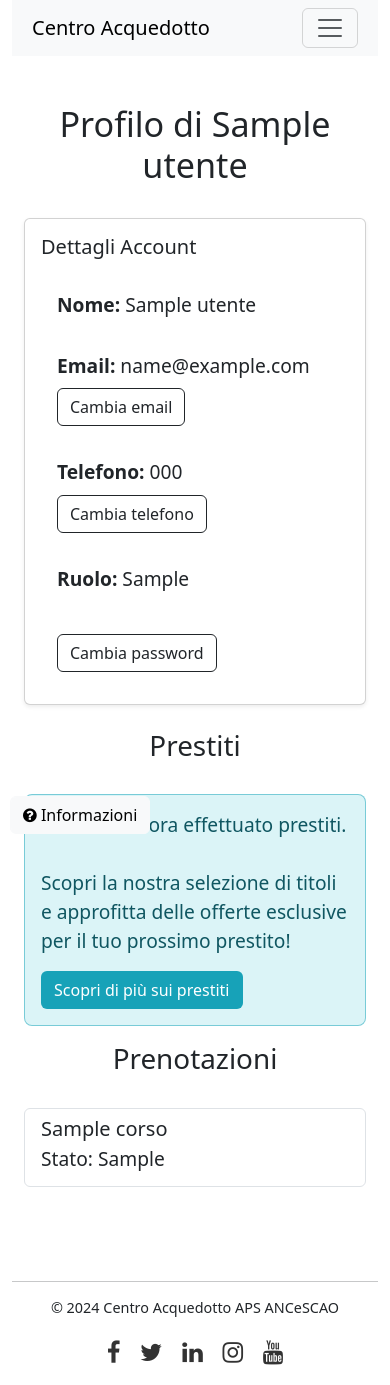
After one commit to gandrea51/Python-Biblioteca, a Flask app: page /utente/1 in a window 390 px wide. The commit adds this page. Run offline with Flask 3, Linux system fonts and the light colour scheme; a user stored in the database is signed in; tables that the repository leaves empty hold one stand-in row (values such as "Sample post"); some libraries are stand-ins or nearby versions.

Commit message:
Modifiche per gli smartphone

```diff
--- a/app.py
+++ b/app.py
@@ -202,6 +202,38 @@ def cambia_telefono():
         return redirect(url_for('home'))
 
     return render_template('cambia_telefono.html')
+
+@app.route('/utente/<int:utente_id>')
+@login_required
+def gestisci_profilo(utente_id):
+    utente = db.session.get(Utente, utente_id)
+    # Inizializzare le variabili per i messaggi e i dati da passare alla view
+    messaggio_prestiti = ""
+    messaggio_prenotazioni = ""
+    prestiti_attivi = []
+    prenotazioni_attive = []
+
+    # Ottenere i prestiti attivi
+    prestiti = Prestito.query.filter_by(utente_id=utente.id, terminato="No").all()
+    if prestiti:
+        prestiti_attivi = prestiti
+    else:
+        messaggio_prestiti = "Non hai ancora effettuato prestiti.<br><br>Scopri la nostra selezione di titoli e approfitta delle offerte esclusive per il tuo prossimo prestito!"
+
+    # Ottenere le prenotazioni attive
+    prenotazioni = Prenotazioni.query.filter_by(utente_id=utente.id).all()
+    if prenotazioni:
+        prenotazioni_attive = prenotazioni
+    else:
+        messaggio_prenotazioni = "Non hai ancora effettuato prenotazioni.<br><br>Esplora i corsi disponibili e prenota subito le tue lezioni per approfittare delle offerte speciali!"
+
+    # Passare i dati alla view
+    return render_template('utente_profilo.html',
+                           utente=current_user,
+                           prestiti_attivi=prestiti_attivi,
+                           prenotazioni_attive=prenotazioni_attive,
+                           messaggio_prestiti=messaggio_prestiti,
+                           messaggio_prenotazioni=messaggio_prenotazioni)
 
 # Modifica del Testo
 @app.route('/testo/<int:testo_id>/edit', methods=['POST'])
--- a/templates/base.html
+++ b/templates/base.html
@@ -3,42 +3,84 @@
 <head>
     <meta charset="utf-8">
     <title>{% block title %}{% endblock %}</title>
+    <meta name="viewport" content="width=device-width, initial-scale=1, shrink-to-fit=no">
     <link href="https://cdn.jsdelivr.net/npm/bootstrap@5.3.2/dist/css/bootstrap.min.css" rel="stylesheet">
+    <link rel="stylesheet" href="{{ url_for('static', filename='base.css') }}">
     <link rel="stylesheet" href="https://cdnjs.cloudflare.com/ajax/libs/font-awesome/4.7.0/css/font-awesome.min.css">
     <link rel="stylesheet" href="https://cdnjs.cloudflare.com/ajax/libs/animate.css/3.7.2/animate.min.css">
     <link rel="stylesheet" href="https://cdnjs.cloudflare.com/ajax/libs/jquery-ui/1.12.1/jquery-ui.min.css">
-    <link rel="stylesheet" href="{{ url_for('static', filename='base.css') }}">
     {% block extra_css %}{% endblock %}
+    <script src="https://cdn.jsdelivr.net/npm/bootstrap@5.3.2/dist/js/bootstrap.bundle.min.js"></script>
     <script src="https://code.jquery.com/jquery-3.5.1.slim.min.js"></script>
     <script src="https://cdn.jsdelivr.net/npm/@popperjs/core@2.11.6/dist/umd/popper.min.js"></script>
     <script src="https://maxcdn.bootstrapcdn.com/bootstrap/4.5.2/js/bootstrap.min.js"></script>
     <script src="https://code.jquery.com/jquery-3.6.0.min.js"></script>
     <script src="https://cdnjs.cloudflare.com/ajax/libs/jquery-ui/1.12.1/jquery-ui.min.js"></script>
     <style>
+        body {
+            font-size: 1.2rem; /* Aumenta la dimensione del testo di base */
+        }
+        .navbar-nav .nav-link {
+            font-size: 1.2rem; /* Aumenta la dimensione del testo dei link */
+            margin: 0 10px;
+        }
+        .navbar {
+            padding: 0.5rem; /* Riduce il padding della navbar per dispositivi più piccoli */
+        }
+        .navbar-nav .nav-link {
+            font-size: 1.2rem;
+        }
+        .offcanvas-header, .offcanvas-body .nav-link {
+            font-size: 1.2rem;
+        }
+        #offcanvasNavbar {
+            width: 250px; /* Puoi cambiare la larghezza a piacimento */
+        }
+
         .social-media a {
             color: #333;
             font-size: 1.5rem;
-            margin: 0 10px;
+            margin: 0 8px;
             transition: color 0.3s;
         }
         .social-media a:hover {
             color: #007bff;
         }
-        .social-media i {
-            margin-right: 5px;
-        }
         footer {
-            padding: 20px 0;
+            padding: 15px 0;
             text-align: center;
         }
         footer hr {
-            margin: 20px 0;
+            margin: 15px 0;
         }
-        .navbar-nav .nav-link {
-            margin: 0 10px; /* Spaziatura tra gli elementi della navbar */
+        .btn {
+            font-size: 1rem; /* Dimensione uniforme per i bottoni */
         }
-        .navbar {
-            flex-wrap: nowrap; /* Mantieni la navbar su una sola riga */
+        .btn-top {
+            position: fixed;
+            z-index: 1000;
+            bottom: 0;
+            right: 0;
+            margin: 10px;
+        }
+        .btn-doc {
+            position: fixed;
+            z-index: 1000;
+            bottom: 0;
+            left: 0;
+            margin: 10px;
+        }
+        @media (max-width: 768px) {
+            .navbar-nav {
+                flex-direction: column;
+                align-items: center;
+            }
+            .navbar-nav .nav-link {
+                margin: 5px 0;
+            }
+            footer {
+                font-size: 0.9rem;
+            }
         }
     </style>
 </head>
@@ -47,49 +89,48 @@
         <nav class="navbar navbar-expand-lg navbar-light bg-light mb-4">
             <div class="container-fluid">
                 <a class="navbar-brand" href="/home">Centro Acquedotto</a>
-                <div class="d-flex flex-wrap w-100 justify-content-between align-items-center">
-                    <ul class="navbar-nav d-flex flex-row">
-                        {% if current_user.is_authenticated %}
-                            <li class="nav-item"><a class="nav-link" href="/libri">Libri</a></li>
-                            <li class="nav-item"><a class="nav-link" href="/prestiti">Prestiti</a></li>
-                            <li class="nav-item"><a class="nav-link" href="/corsi">Corsi</a></li>
-                            <li class="nav-item"><a class="nav-link" href="/prenotazioni">Prenotazioni</a></li>
-                        {% else %}
-                            <li class="nav-item"><a class="nav-link" href="/">Home</a></li>
-                        {% endif %}
-                    </ul>
-                    <ul class="navbar-nav d-flex flex-row">
-                        {% if current_user.is_authenticated %}
-                            <li class="nav-item">
-                                <a class="nav-link disabled">{{ current_user.nome }}</a>
-                            </li>
-                            <li class="nav-item">
-                                <a class="nav-link btn btn-danger" href="/logout">Logout</a>
-                            </li>
-                        {% else %}
-                            <li class="nav-item">
-                                <a class="nav-link" href="/login">Accedi</a>
-                            </li>
-                            <li class="nav-item">
-                                <a class="nav-link" href="/registrazione">Registrati</a>
-                            </li>
-                        {% endif %}
-                    </ul>
+                <button class="navbar-toggler" type="button" data-bs-toggle="offcanvas" data-bs-target="#offcanvasNavbar" aria-controls="offcanvasNavbar" aria-expanded="false" aria-label="Toggle navigation">
+                    <span class="navbar-toggler-icon"></span>
+                </button>
+                <div class="offcanvas offcanvas-end" tabindex="-1" id="offcanvasNavbar" aria-labelledby="offcanvasNavbarLabel">
+                    <div class="offcanvas-header">
+                        <h5 class="offcanvas-title" id="offcanvasNavbarLabel">Menu</h5>
+                        <button type="button" class="btn-close" data-bs-dismiss="offcanvas" aria-label="Close"></button>
+                    </div>
+                    <div class="offcanvas-body">
+                        <ul class="navbar-nav">
+                            {% if current_user.is_authenticated %}
+                                <li class="nav-item"><a class="nav-link" href="{{ url_for('gestisci_profilo', utente_id=current_user.id) }}">
+                                    <i class="fa fa-solid fa-user"></i> Il mio Profilo</a></li>
+                                <li class="nav-item"><a class="nav-link" href="/libri"><i class="fa fa-book"></i> Libri</a></li>
+                                <li class="nav-item"><a class="nav-link" href="/prestiti"><i class="fa fa-folder"></i> Prestiti</a></li>
+                                <li class="nav-item"><a class="nav-link" href="/corsi"><i class="fa fa-graduation-cap"></i> Corsi</a></li>
+                                <li class="nav-item"><a class="nav-link" href="/prenotazioni"><i class="fa fa-calendar-check-o"></i> Prenotazioni</a></li>
+                                <li class="nav-item"><a class="nav-link" href="/documentazione"><i class="fa fa-question-circle"></i> Informazioni</a></li>
+                                <li class="nav-item"><a class="nav-link" href="/logout"><i class="fa fa-sign-out"></i> Logout</a></li>
+                            {% else %}
+                                <li class="nav-item"><a class="nav-link" href="/"><i class="fa fa-home"></i> Home</a></li>
+                                <li class="nav-item"><a class="nav-link" href="/login"><i class="fa fa-sign-in"></i> Accedi</a></li>
+                                <li class="nav-item"><a class="nav-link" href="/registrazione"><i class="fa fa-user-plus"></i> Registrati</a></li>
+                            {% endif %}
+                        </ul>
+                    </div>
                 </div>
             </div>
         </nav>
 
+
         {% block content %}
         {% endblock %}
 
-        <button onclick="topFunction()" id="btnTop" title="Go to top" class="btn btn-dark position-fixed bottom-0 end-0 m-4">
+        <button onclick="topFunction()" id="btnTop" title="Go to top" class="btn btn-dark btn-top">
             <i class="fa fa-arrow-up"></i> Top
         </button>
 
         {% if current_user.is_authenticated %}
-            <div class="position-fixed bottom-0 start-0 m-4">
-                <a href="/documentazione" class="btn btn-light"><i class="fa fa-question-circle"></i> Informazioni</a>
-            </div>
+        <a href="/documentazione" class="btn btn-light btn-doc">
+            <i class="fa fa-question-circle"></i> Informazioni
+        </a>
         {% endif %}
 
         <!-- Footer -->
--- /dev/null
+++ b/templates/utente_profilo.html
@@ -0,0 +1,143 @@
+<!-- templates/utente_profilo.html -->
+{% extends "base.html" %}
+
+{% block title %}Profilo Utente{% endblock %}
+
+{% block extra_css %}
+<style>
+    .alert-custom {
+        border-radius: 0.5rem;
+        margin-bottom: 1rem;
+        padding: 1rem;
+    }
+    .alert-custom.alert-warning {
+        background-color: #fff3cd;
+        color: #856404;
+    }
+    .alert-custom.alert-success {
+        background-color: #d4edda;
+        color: #155724;
+    }
+    .prestito-item, .prenotazione-item {
+        margin-bottom: 1rem;
+        transition: transform 0.3s ease;
+    }
+    .prestito-item:hover, .prenotazione-item:hover {
+        transform: scale(1.03);
+        box-shadow: 0 4px 8px rgba(0,0,0,0.2);
+    }
+    .btn-outline-dark, .btn-primary {
+        margin-top: 0.5rem;
+    }
+    .card-body ul.list-group {
+        padding: 0;
+    }
+    .card-body ul.list-group .list-group-item {
+        padding: 1rem;
+        border: none;
+    }
+    .card-body h5.card-title {
+        margin-bottom: 1rem;
+    }
+    .btn-info-custom {
+        background-color: #17a2b8;
+        color: white;
+    }
+    .btn-info-custom:hover {
+        background-color: #138496;
+        color: white;
+    }
+    .animated-fade {
+        animation: fadeIn 1s ease-in;
+    }
+    @keyframes fadeIn {
+        from { opacity: 0; }
+        to { opacity: 1; }
+    }
+    .alert-info-custom {
+        background-color: rgba(135, 217, 229, 0.3); /* blu chiaro con opacità del 30% */
+        color: #0f5661; /* Colore del testo */
+        border: 1px solid rgba(23, 162, 184, 0.5); /* Colore del bordo con opacità */
+    }
+</style>
+{% endblock %}
+
+{% block content %}
+    <div class="container mt-5">
+
+        <!-- Header Section -->
+        <div class="row text-center mb-4">
+            <div class="col-md-12">
+                <h1 class="display-4">Profilo di {{ utente.nome }}</h1>
+            </div>
+        </div>
+
+        <!-- Profile Card -->
+        <div class="card mb-4 shadow-sm">
+            <div class="card-body">
+                <h5 class="card-title">Dettagli Account</h5>
+                <ul class="list-group list-group-flush">
+                    <li class="list-group-item"><strong>Nome:</strong> {{ utente.nome }}</li>
+                    <li class="list-group-item"><strong>Email:</strong> {{ utente.email }}
+                        <a href="/cambia_email" class="btn btn-outline-dark">Cambia email</a>
+                    </li>
+                    <li class="list-group-item"><strong>Telefono:</strong> {{ utente.telefono }}
+                        <a href="/cambia_telefono" class="btn btn-outline-dark">Cambia telefono</a>
+                    </li>
+                    <li class="list-group-item"><strong>Ruolo:</strong> {{ utente.ruolo }}</li>
+                    <li class="list-group-item"><a href="/cambia_password" class="btn btn-outline-dark">Cambia password</a></li>
+                </ul>
+            </div>
+        </div>
+
+        <div class="row text-center mb-4 animated-fade">
+            <div class="col-md-12">
+                <h5 class="display-6">Prestiti</h5>
+            </div>
+        </div>
+
+        {% if messaggio_prestiti %}
+            <div class="alert alert-info alert-info-custom alert-custom animated-fade" role="alert">
+                <p>{{ messaggio_prestiti|safe }}</p>
+                <a href="/libri" class="btn btn-info-custom">Scopri di più sui prestiti</a>
+            </div>
+        {% endif %}
+
+        {% if prestiti_attivi %}
+            <div class="list-group">
+                {% for prestito in prestiti_attivi %}
+                    <div class="list-group-item prestito-item animated-fade">
+                        <h5 class="mb-1">Libro: {{ prestito.libro.titolo }}</h5>
+                        <p class="mb-1">Scadenza: {{ prestito.rientro.strftime('%d-%m-%Y') }}<br>
+                            Prorogato: {{ prestito.prorogato }}
+                        </p>
+                    </div>
+                {% endfor %}
+            </div>
+        {% endif %}
+
+        <div class="row text-center mb-4 animated-fade">
+            <div class="col-md-12">
+                <h5 class="display-6">Prenotazioni</h5>
+            </div>
+        </div>
+
+        {% if messaggio_prenotazioni %}
+            <div class="alert alert-info alert-info-custom alert-custom animated-fade" role="alert">
+                <p>{{ messaggio_prenotazioni|safe }}</p>
+                <a  href="/corsi" class="btn btn-info-custom">Prenota ora</a>
+            </div>
+        {% endif %}
+
+        {% if prenotazioni_attive %}
+            <div class="list-group">
+                {% for prenotazione in prenotazioni_attive %}
+                    <div class="list-group-item prenotazione-item animated-fade">
+                        <h5 class="mb-1">{{ prenotazione.corso.nome }}</h5>
+                        <p class="mb-1">Stato: {{ prenotazione.stato }}</p>
+                    </div>
+                {% endfor %}
+            </div>
+        {% endif %}
+    </div>
+{% endblock %}
```
Also changed, not shown: templates/home.html (+28 -11 lines), templates/libro_create.html (+11 -11 lines), templates/welcome.html (+31 -3 lines).
